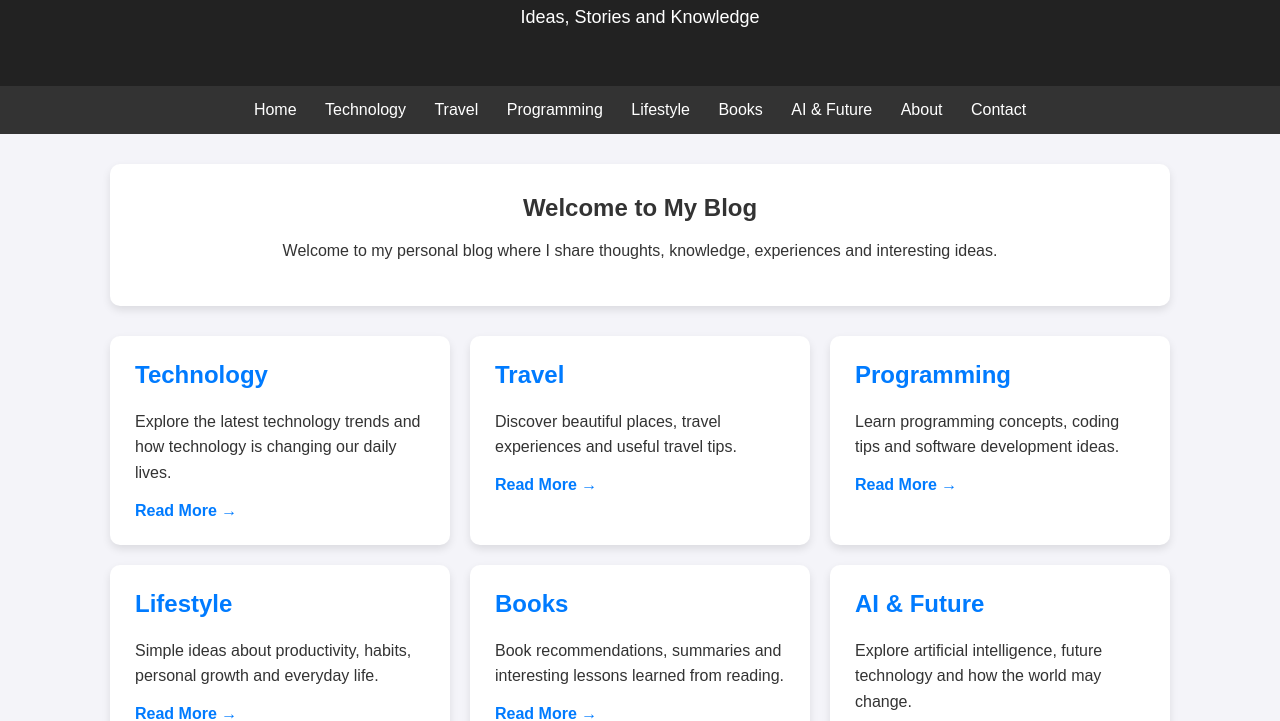
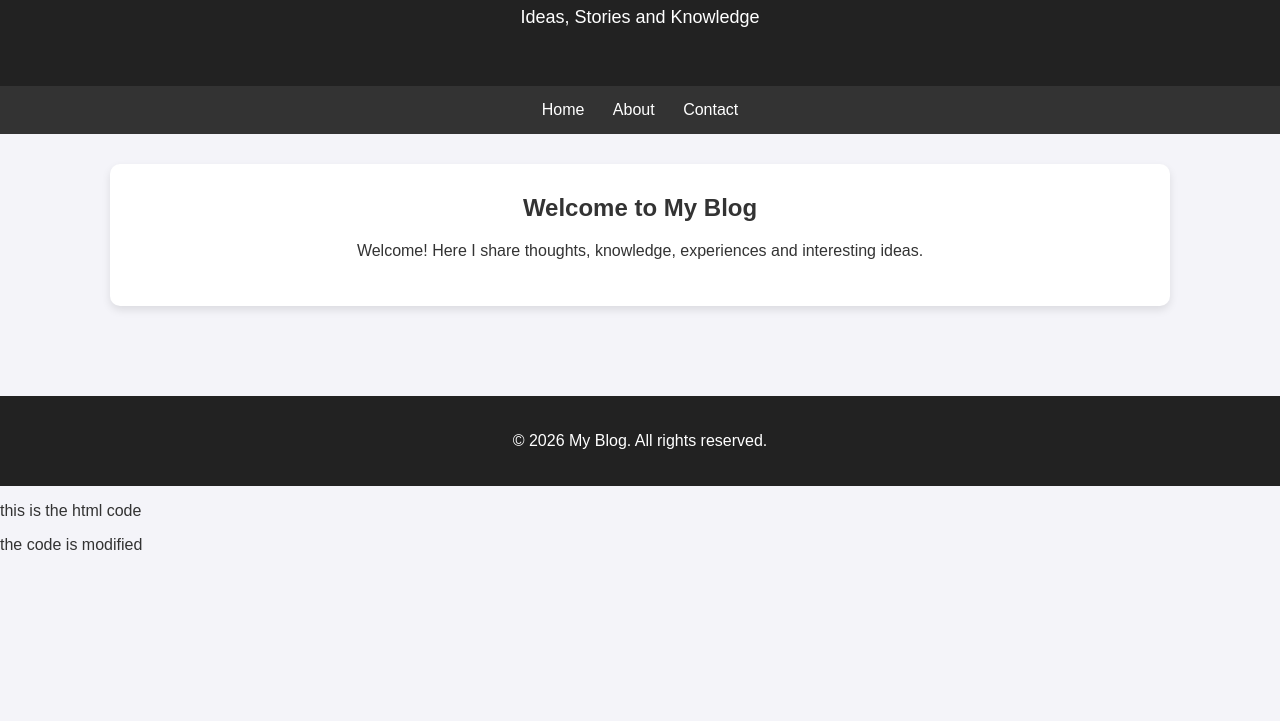
Before and after one commit to intern142/MainRepo, a plain HTML site: page this.html in a window 1280 px wide. Shown: the part 88-809 px from the top of the page. Drawn offline with Linux system fonts and the light colour scheme.

Commit message:
Remove blog content from pages and styles

```diff
--- a/this.css
+++ b/this.css
@@ -77,46 +77,6 @@ main {
 }
 
 
-/* Blog cards */
-
-.blog-container {
-    display: grid;
-    grid-template-columns: repeat(3, 1fr);
-    gap: 20px;
-}
-
-.blog-card {
-    background-color: white;
-    padding: 25px;
-    border-radius: 10px;
-    text-decoration: none;
-    color: #333;
-    box-shadow: 0 4px 8px rgba(0, 0, 0, 0.1);
-
-    transition: transform 0.3s ease,
-                box-shadow 0.3s ease;
-}
-
-.blog-card:hover {
-    transform: translateY(-5px);
-    box-shadow: 0 8px 16px rgba(0, 0, 0, 0.2);
-}
-
-.blog-card h2 {
-    margin-top: 0;
-    color: #007BFF;
-}
-
-.blog-card p {
-    line-height: 1.6;
-}
-
-.blog-card span {
-    color: #007BFF;
-    font-weight: bold;
-}
-
-
 /* Contact form */
 
 .contact-form {
@@ -182,19 +142,7 @@ footer {
 
 /* Responsive design */
 
-@media (max-width: 800px) {
-
-    .blog-container {
-        grid-template-columns: repeat(2, 1fr);
-    }
-
-}
-
 @media (max-width: 500px) {
-
-    .blog-container {
-        grid-template-columns: 1fr;
-    }
 
     nav a {
         display: block;
--- a/this.html
+++ b/this.html
@@ -16,12 +16,6 @@
 
     <nav>
         <a href="this.html">Home</a>
-        <a href="blog1.html">Technology</a>
-        <a href="blog2.html">Travel</a>
-        <a href="blog3.html">Programming</a>
-        <a href="blog4.html">Lifestyle</a>
-        <a href="blog5.html">Books</a>
-        <a href="blog6.html">AI & Future</a>
         <a href="about.html">About</a>
         <a href="contact.html">Contact</a>
     </nav>
@@ -31,70 +25,12 @@
         <section class="intro">
             <h2>Welcome to My Blog</h2>
             <p>
-                Welcome to my personal blog where I share thoughts,
-                knowledge, experiences and interesting ideas.
+                Welcome! Here I share thoughts, knowledge, experiences
+                and interesting ideas.
             </p>
         </section>
 
-        <section class="blog-container">
-
-            <a href="blog1.html" class="blog-card">
-                <h2>Technology</h2>
-                <p>
-                    Explore the latest technology trends and how
-                    technology is changing our daily lives.
-                </p>
-                <span>Read More →</span>
-            </a>
-
-            <a href="blog2.html" class="blog-card">
-                <h2>Travel</h2>
-                <p>
-                    Discover beautiful places, travel experiences
-                    and useful travel tips.
-                </p>
-                <span>Read More →</span>
-            </a>
-
-            <a href="blog3.html" class="blog-card">
-                <h2>Programming</h2>
-                <p>
-                    Learn programming concepts, coding tips and
-                    software development ideas.
-                </p>
-                <span>Read More →</span>
-            </a>
-
-            <a href="blog4.html" class="blog-card">
-                <h2>Lifestyle</h2>
-                <p>
-                    Simple ideas about productivity, habits,
-                    personal growth and everyday life.
-                </p>
-                <span>Read More →</span>
-            </a>
-
-            <a href="blog5.html" class="blog-card">
-                <h2>Books</h2>
-                <p>
-                    Book recommendations, summaries and interesting
-                    lessons learned from reading.
-                </p>
-                <span>Read More →</span>
-            </a>
-
-            <a href="blog6.html" class="blog-card">
-                <h2>AI & Future</h2>
-                <p>
-                    Explore artificial intelligence, future technology
-                    and how the world may change.
-                </p>
-                <span>Read More →</span>
-            </a>
-
-        </section>
-
-    </main>
+        </main>
 
     <footer>
         <p>&copy; 2026 My Blog. All rights reserved.</p>
```
Also changed, not shown: about.html (+0 -6 lines), contact.html (+0 -6 lines).
